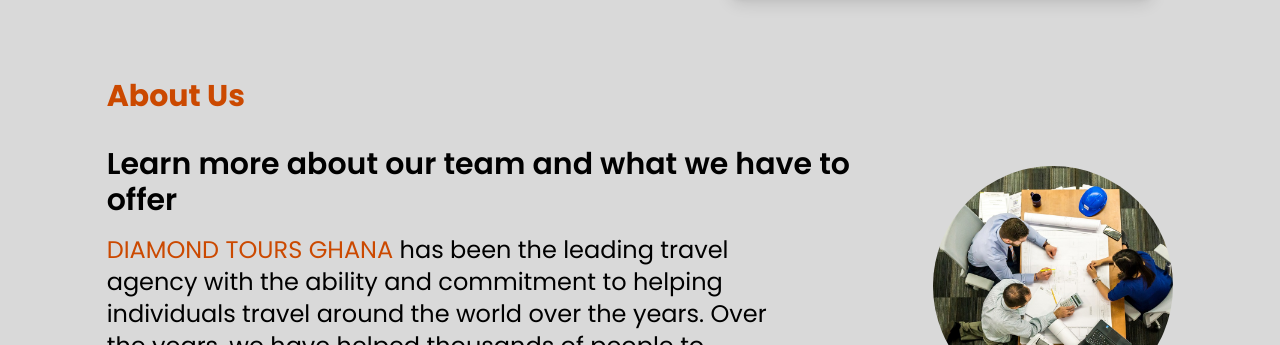
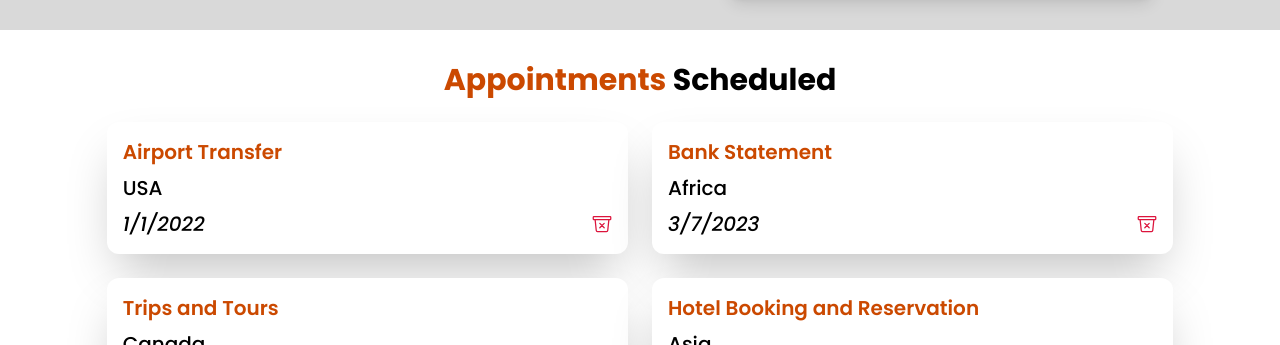
Before and after one commit to JuniorFixHow/diamond-tours, a React (Vite) app: page / in a window 1280 px wide. Shown: the part 2455-2800 px from the top of the page. Built offline with nearby package versions, Linux system fonts and the light colour scheme.

Commit message:
added bookings

```diff
--- a/src/App.tsx
+++ b/src/App.tsx
@@ -8,6 +8,7 @@ import Contact from './components/Contact';
 import Footer from './components/Footer';
 import Chat from './components/Chat';
 import { useState } from 'react';
+import Bookings from './components/Bookings';
 // import './App.css'
 
 function App() {
@@ -21,6 +22,7 @@ function App() {
     <div className='w-full items-center justify-center flex flex-col' >
       <Services />
       <Packages />
+      <Bookings />
       <About />
       <Contact />
     </div>
--- /dev/null
+++ b/src/components/Bookings.tsx
@@ -0,0 +1,27 @@
+import { IoTrashBinOutline } from "react-icons/io5";
+import { BookingsData } from "../data/LocalData";
+import { BookingsProps } from "../types/Types";
+
+const Bookings = () => {
+  return (
+    <section className="w-full bg-white py-8 flex flex-col items-center justify-center gap-6" id='bookings' >
+      <h2 className="text-black text-center text-2xl sm:text-3xl font-bold" ><span className="text-[#CB4900]" >Appointments</span> Scheduled</h2>
+      <div className="flex flex-col w-5/6 lg:grid lg:grid-cols-2 lg:place-items-center justify-center items-center gap-6">
+        {
+          BookingsData.map((item:BookingsProps)=>(
+            <div key={item?.id} className="bg-white hover:bg-slate-300 shadow-2xl rounded-xl p-4 flex flex-col gap-4 lg:gap-2 w-full ">
+              <span className="text-[1rem] md:text-xl font-semibold text-[#cb4900]" >{item?.service}</span>
+              <span className="text-[1rem] md:text-xl font-medium" >{item?.package}</span>
+              <div className="flex flex-row w-full justify-between items-center">
+                <span className="text-[1rem] md:text-xl font-medium italic" >{item?.date}</span>
+                <IoTrashBinOutline color="crimson" className="cursor-pointer" size={20} />
+              </div>
+            </div>
+          ))
+        }
+      </div>
+    </section>
+  )
+}
+
+export default Bookings
--- a/src/components/Chat.tsx
+++ b/src/components/Chat.tsx
@@ -19,7 +19,7 @@ const Chat = ({showChat, setShowChat}:ShowChatProps) => {
     const receivedStyle = "bg-white w-full p-2 text-black rounded-xl";
     const sentAlign = "flex w-[90%] flex-col self-end";
     const receivedAlign = "flex w-[90%] flex-col";
-    const chatStyle = "w-80 md:w-[30rem] py-8 px-4 flex-col bg-slate-700 h-[30rem] bottom-24 right-8 rounded-2xl fixed z-10 justify-between flex";
+    const chatStyle = "w-80 md:w-[30rem] py-8 px-4 flex-col bg-slate-700 h-[30rem] bottom-24 right-2 md:right-8 rounded-2xl fixed z-10 justify-between flex";
   return (
     <div className={showChat? chatStyle : 'hidden'}>
         <button onClick={()=>setShowChat(false)} className="absolute text-4xl right-2 top-0 cursor-pointer text-red-500 rounded-full hover:text-red-300" >&times;</button>
--- a/src/components/MobileMenu.tsx
+++ b/src/components/MobileMenu.tsx
@@ -10,9 +10,10 @@ return (
   <section onClick={()=>setShowMenu('hidden')} className={menulass} id="mobile-menu" >
       <button onClick={()=>setShowMenu('hidden')} className="text-6xl self-end px-6">&times;</button>
       <nav className="flex flex-col min-h-screen w-full items-center py-4" aria-label="mobile" >
-          <a onClick={()=>setShowMenu('hidden')} href="#hero" className="w-full text-center text-2xl py-6 hover:opacity-90 text-white" >Home</a>
+          <a onClick={()=>setShowMenu('hidden')} href="#hero" className="w-full text-center text-2xl py-4 hover:opacity-90 text-white" >Home</a>
           <a onClick={()=>setShowMenu('hidden')} href="#services" className="w-full text-center text-2xl py-6 hover:opacity-90 text-white" >Services</a>
           <a onClick={()=>setShowMenu('hidden')} href="#packages" className="w-full text-center text-2xl py-6 hover:opacity-90 text-white" >Packages</a>
+          <a onClick={()=>setShowMenu('hidden')} href="#bookings" className="w-full text-center text-2xl py-6 hover:opacity-90 text-white" >Bookings</a>
           <a onClick={()=>setShowMenu('hidden')} href="#about" className="w-full text-center text-2xl py-6 hover:opacity-90 text-white" >About Us</a>
           <a onClick={()=>setShowMenu('hidden')} href="#contact" className="w-full text-center text-2xl py-6 hover:opacity-90 text-white" >Contact Us</a>
           <a onClick={()=>setShowMenu('hidden')} href="#footer" className="w-full text-center text-2xl py-6 hover:opacity-90 text-white" >Legal</a>
--- a/src/components/ServiceBox.tsx
+++ b/src/components/ServiceBox.tsx
@@ -14,8 +14,8 @@ const ServiceBox = ({openModal, handleCloseService, currentService}:service) =>
         aria-labelledby="modal-modal-title"
         aria-describedby="modal-modal-description"
       >
-        <div onClick={handleCloseService} className="grid w-full h-screen place-items-center">
-            <div className="w-5/6 py-4 px-2 bg-white flex flex-col gap-4 items-center rounded-xl justify-center md:w-1/3 relative">
+        <div onClick={handleCloseService} className="grid overflow-y-scroll overflow-x-hidden w-full h-screen place-items-center">
+            <div className="w-5/6 py-4 px-2 overflow-y-scroll overflow-x-hidden lg:overflow-hidden max-h-[40rem] bg-white flex flex-col gap-4 items-center rounded-xl justify-center md:w-1/3 relative">
                 <button onClick={handleCloseService} className='absolute right-0 top-0 cursor-pointer text-2xl text-red-400' >&times;</button>
                 <span className="text-[#CB4900] text-2xl text-center font-bold">{currentService?.title}</span>
                 <img src={currentService?.image} className='w-full h-60' alt="" />
--- a/src/components/Services.tsx
+++ b/src/components/Services.tsx
@@ -16,7 +16,7 @@ const Services = () => {
     }
   return (
     <section id="services" className="w-5/6 flex flex-col py-8 self-center gap-8 items-center justify-center" >
-        <h2 className="text-black text-center text-2xl sm:text-3xl font-bold" ><span className="text-[#CB4900]" >Services</span> We Can Do For You</h2>
+        <h2 className="text-black text-center text-2xl sm:text-3xl font-bold" ><span className="text-[#CB4900]" >Services</span> We Offer</h2>
         <div className="grid place-items-center grid-cols-1 md:grid-cols-2  lg:grid-cols-3 xl:grid-cols-4 gap-8 w-full">
             {
                 ServiceData &&
--- a/src/data/LocalData.ts
+++ b/src/data/LocalData.ts
@@ -4,7 +4,7 @@ export const ServiceData = [
         id:1,
         title:'Visa Application and Advisory',
         text: 'At DTG, we offer comprehensive visa application guidance and assistance to ensure our clients achieve successful visa approvals.',
-        image: '/imgs/credit-card-2439141_1280.jpg'
+        image: '/imgs/visa-3109800_1920.jpg'
     },
     {
         id:2,
@@ -45,7 +45,7 @@ export const ServiceData = [
     {
         id:8,
         title:'Tours and Trips',
-        text: 'We organize engaging and enjoyable local and international tours for individuals, groups, organizations, churches, schools, friends, and families, all at competitive rates. Trip to countries like South Africa, Kenya, Dubai, Qatar, Singapore, Zanzibar, Maldives, Thailand, Paris and many others.',
+        text: 'We organize engaging and enjoyable local and international tours for individuals, groups, organizations, churches, schools, friends, and families, all at competitive rates. Trip to countries like South Africa, Kenya, Dubai, Qatar, Singapore, Zanzibar, Maldives, Thailand, Paris and many others. Trips to Canada are payed on installments, work-and-pay plan and collateral exchange.',
         image: '/imgs/893de8eb3e6dd1f20cc5515af68719dc.png'
     },
     {
@@ -106,8 +106,12 @@ export const HeaderData = [
         link: '#services'
     },
     {
+        title:'Packages',
+        link: '#packages'
+    },
+    {
         title:'Bookings',
-        link: '#packages'
+        link: '#bookings'
     },
     {
         title:'About Us',
@@ -188,3 +192,36 @@ export const ChatData = [
         sent:true
     },
 ]
+
+export const BookingsData = [
+    {
+        id:1,
+        service:'Airport Transfer',
+        package:'USA',
+        date:'1/1/2022'
+    },
+    {
+        id:2,
+        service:'Bank Statement',
+        package:'Africa',
+        date:'3/7/2023'
+    },
+    {
+        id:3,
+        service:'Trips and Tours',
+        package:'Canada',
+        date:'23/8/2022'
+    },
+    {
+        id:4,
+        service:'Hotel Booking and Reservation',
+        package:'Asia',
+        date:'11/10/2020'
+    },
+    {
+        id:5,
+        service:'Visa Application and Advisory',
+        package:'Middle East',
+        date:'13/3/2024'
+    },
+]
--- a/src/types/Types.ts
+++ b/src/types/Types.ts
@@ -9,3 +9,9 @@ export type PackagesProps = {
     title:string,
     text:string,
 }|null
+export type BookingsProps = {
+    id:number,
+    service:string,
+    package:string,
+    date:string,
+}|null
```
Also changed, not shown: src/components/Footer.tsx (+9 -9 lines), src/components/Packages.tsx (+8 -0 lines), public/imgs/visa-3109800_1920.jpg (added).
